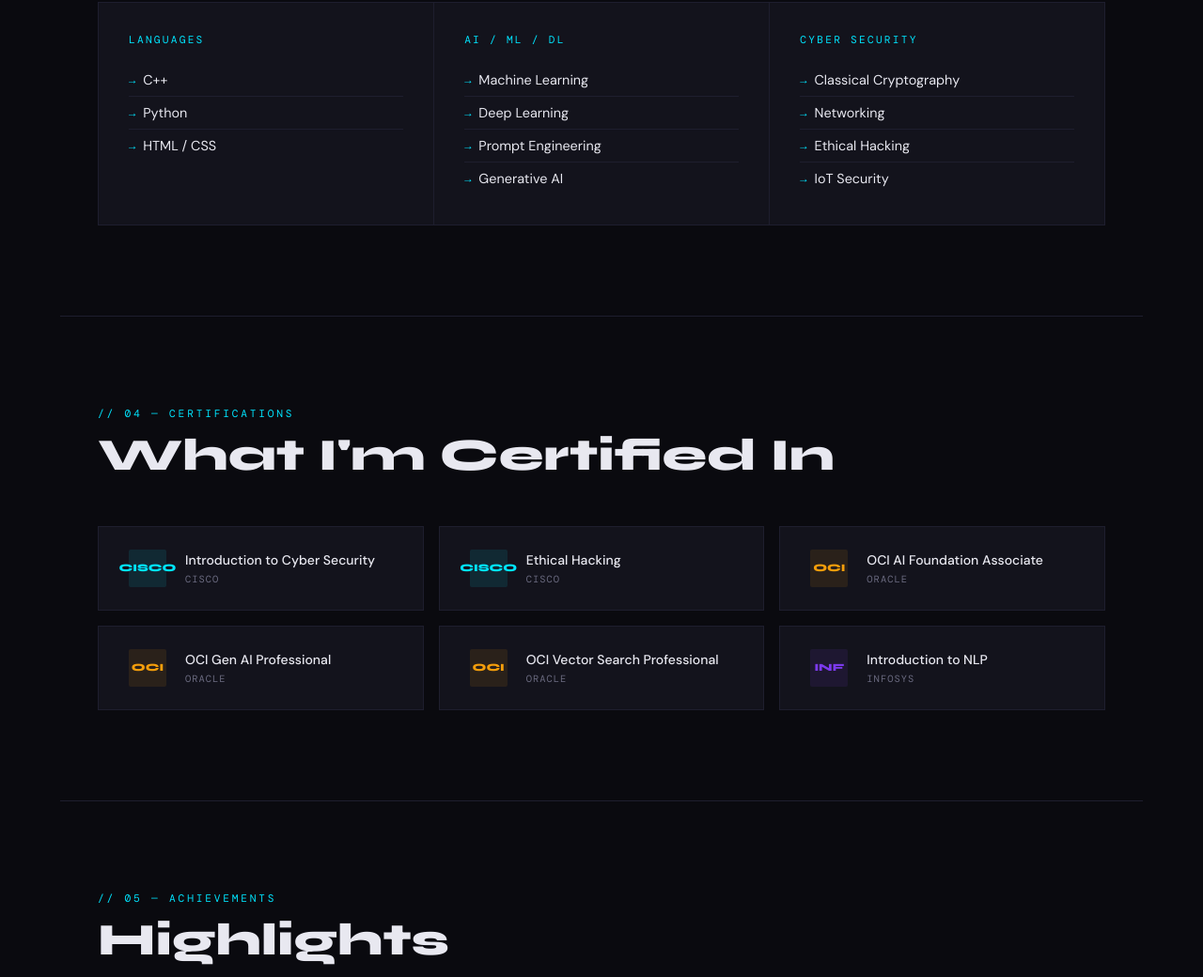
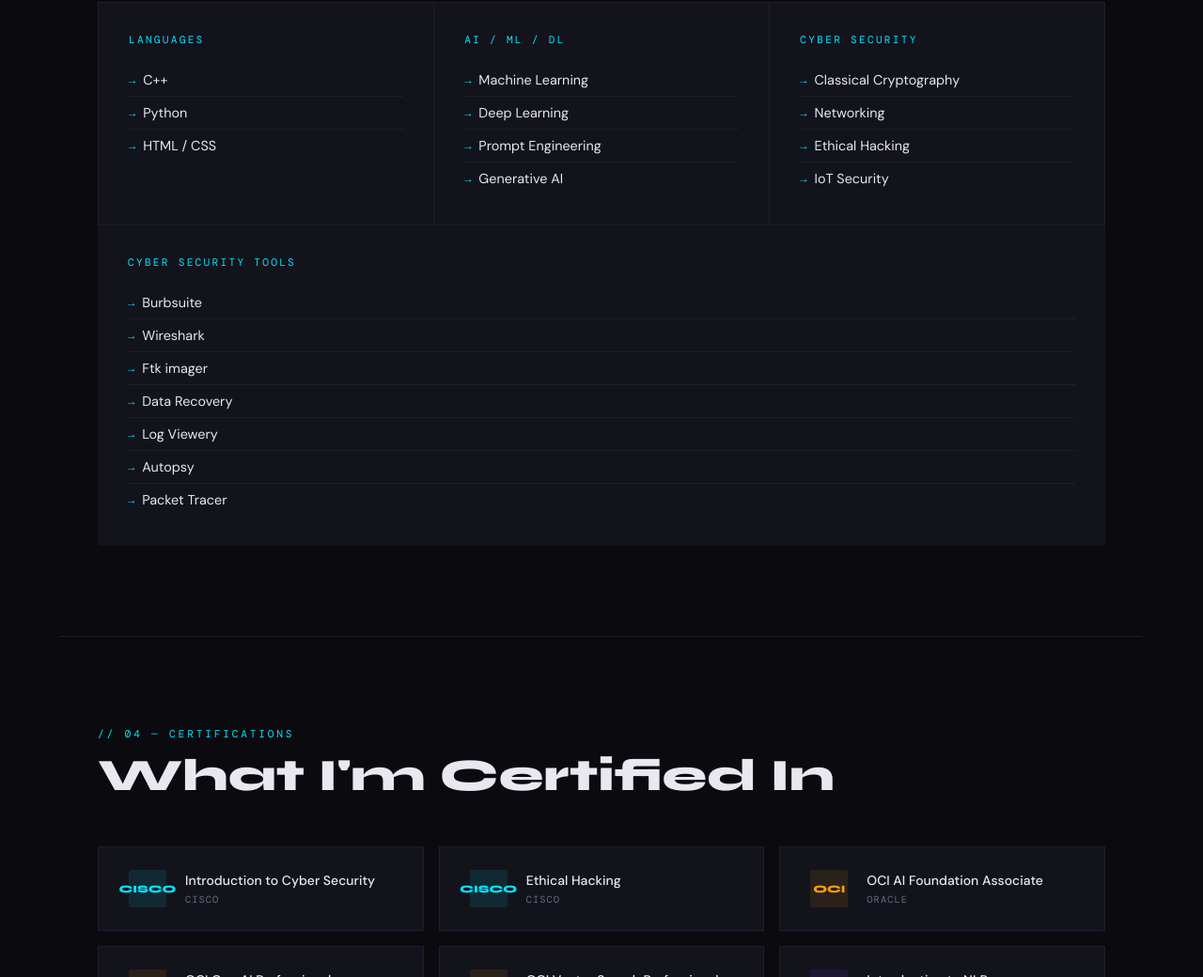
Before and after one commit to Nukalaakshay29/portfolio, a plain HTML site: page index.html in a window 1280 px wide. Shown: the part 2330-3370 px from the top of the page at 94% size. Drawn offline with nearby package versions, Linux system fonts and the light colour scheme; a web font is replaced by a local one.

Commit message:
Update index.html

```diff
--- a/index.html
+++ b/index.html
@@ -749,6 +749,19 @@
       </ul>
     </div>
   </div>
+      <div class="skill-group">
+      <div class="skill-group-title">Cyber Security tools</div>
+      <ul class="skill-list">
+        <li>Burbsuite</li>
+        <li>Wireshark</li>
+        <li>Ftk imager</li>
+        <li>Data Recovery</li>
+        <li>Log Viewery</li>
+        <li>Autopsy</li>
+        <li>Packet Tracer</li>
+      </ul>
+    </div>
+  </div>
 </section>
 
 <div class="divider"></div>
```
